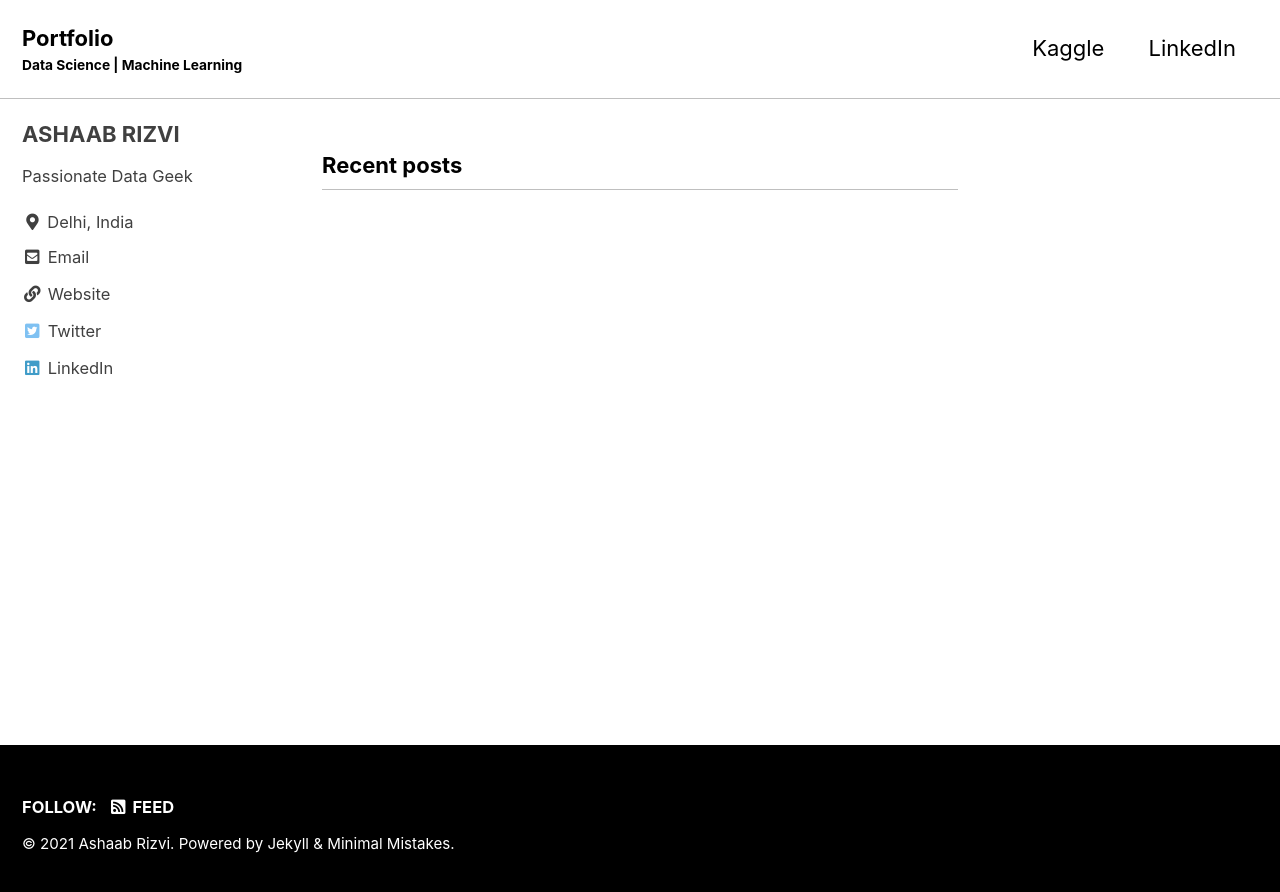
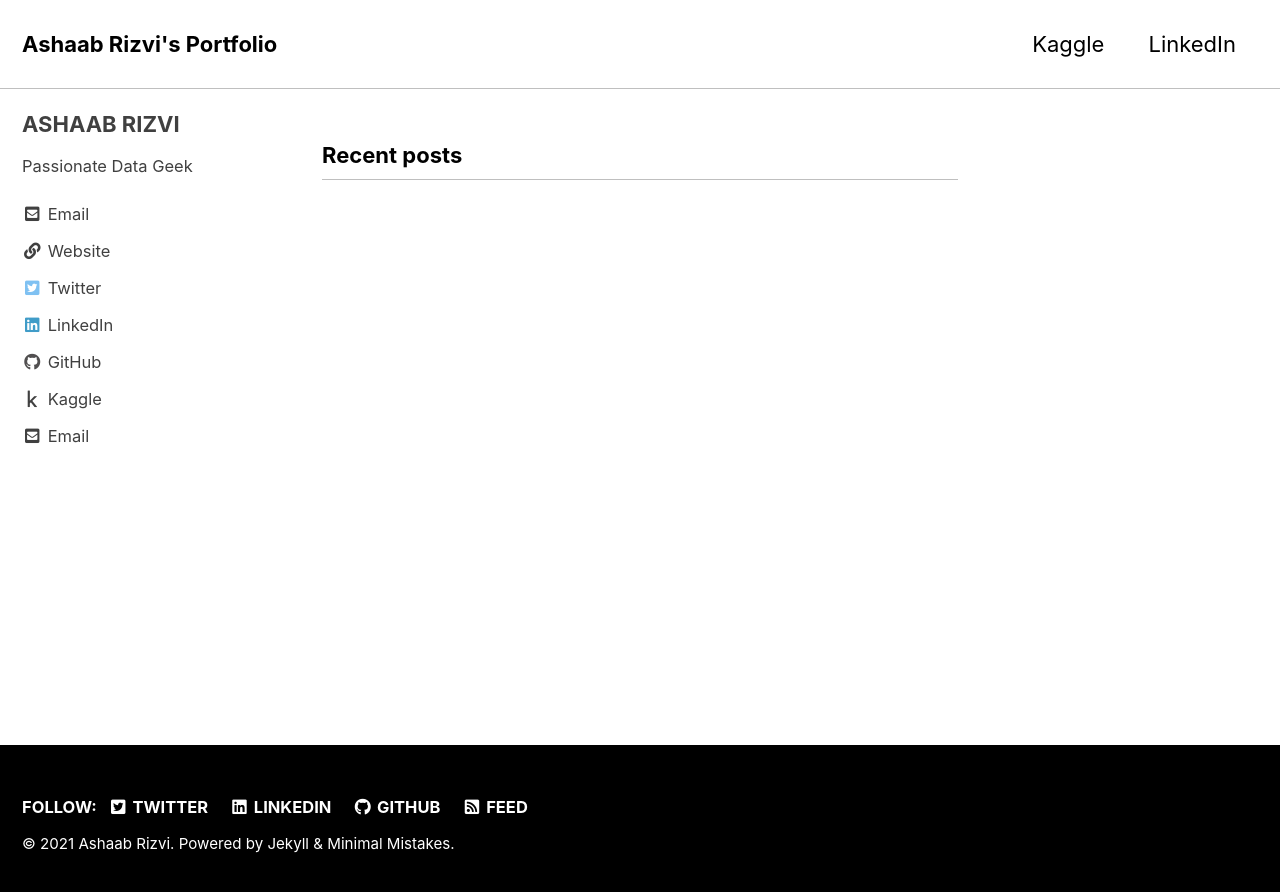
Before and after one commit to samjammy/ashaabrizvi.github.io, a Jekyll site: the page built from index.html, in a window 1280 px wide. Shown: the top 892 px of the page. Built offline with Jekyll 4.4.1, drawn with Linux system fonts in a browser that asks for light colours; cached includes are drawn as plain includes; the list of posts is cut into pages by our own code; part of the change alters nothing that is shown.

Commit message:
Update _config.yml

```diff
--- a/_config.yml
+++ b/_config.yml
@@ -16,11 +16,11 @@ minimal_mistakes_skin    : "contrast"
 
 # Site Settings
 locale                   : "en-US"
-title                    : "Portfolio"
+title                    : "Ashaab Rizvi's Portfolio"
 title_separator          : "-"
-subtitle                 : Data Science | Machine Learning # site tagline that appears below site title in masthead
+subtitle                 :  # site tagline that appears below site title in masthead
 name                     : "Ashaab Rizvi"
-description              : "Passionate Data Geek"
+description              : "A Creative, Analytical, and Self-motivated Individual with having a strong inclination towards learning and working in a data-driven environment. Passionate Data Geek with the will and desire to excel, curiosity to learn,and make the most of the opportunities that come my way."
 url                      : "https://ashaabrizvi.github.io" # the base hostname & protocol for your site e.g. "https://mmistakes.github.io"
 baseurl                  : # the subpath of your site, e.g. "/blog"
 repository               : # GitHub username/repo-name e.g. "mmistakes/minimal-mistakes"
@@ -96,8 +96,8 @@ author:
   name             : "ASHAAB RIZVI"
   avatar           : # path of avatar image, e.g. "/assets/images/bio-photo.jpg"
   bio              : "Passionate Data Geek"
-  location         : "Delhi, India"
-  email            :
+  location         : # location
+  email            : ashaabrizvi11@gmail.com
   links:
     - label: "Email"
       icon: "fas fa-fw fa-envelope-square"
@@ -113,20 +113,23 @@ author:
       url: "https://linkedin.com/in/ashaabrizvi"
     - label: "GitHub"
       icon: "fab fa-fw fa-github"
-      # url: "https://github.com/ashaabrizvi"
+      url: "https://github.com/ashaabrizvi"
+    - label: "Kaggle"
+      icon: "fab fa-fw fa-kaggle"
+      url: "https://kaggle.com/ashaabrizvi"
 
 # Site Footer
 footer:
   links:
     - label: "Twitter"
       icon: "fab fa-fw fa-twitter-square"
-      # url: "https://twitter.com/ashaabrizvi"
+      url: "https://twitter.com/ashaabrizvi"
     - label: "LinkedIn"
       icon: "fab fa-fw fa-linkedin"
-      # url: "https://linkedin.com/in/ashaabrizvi"
+      url: "https://linkedin.com/in/ashaabrizvi"
     - label: "GitHub"
       icon: "fab fa-fw fa-github"
-      # url: "https://github.com/ashaabrizvi"
+      url: "https://github.com/ashaabrizvi"
 
 
 # Reading Files
```
